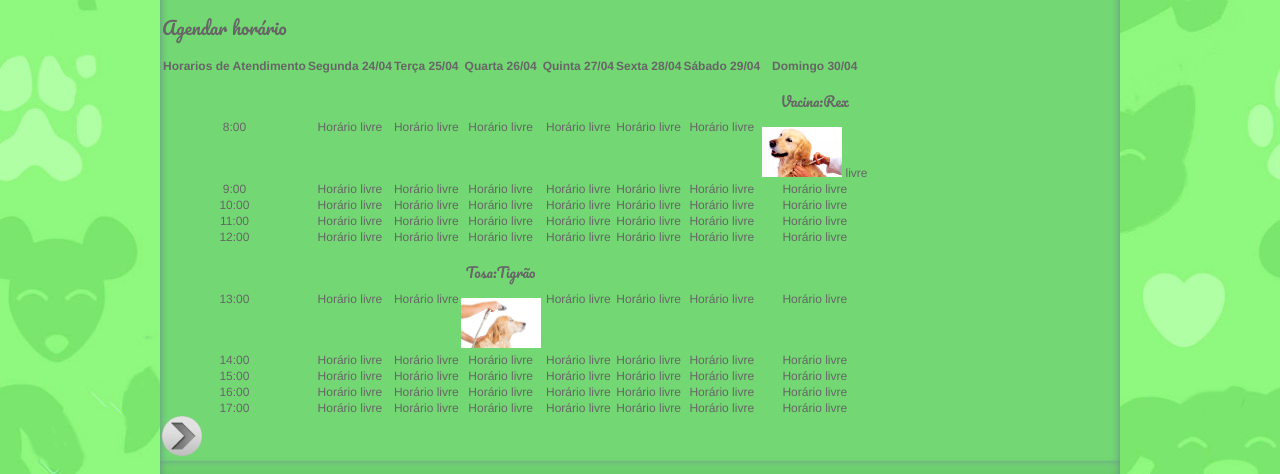
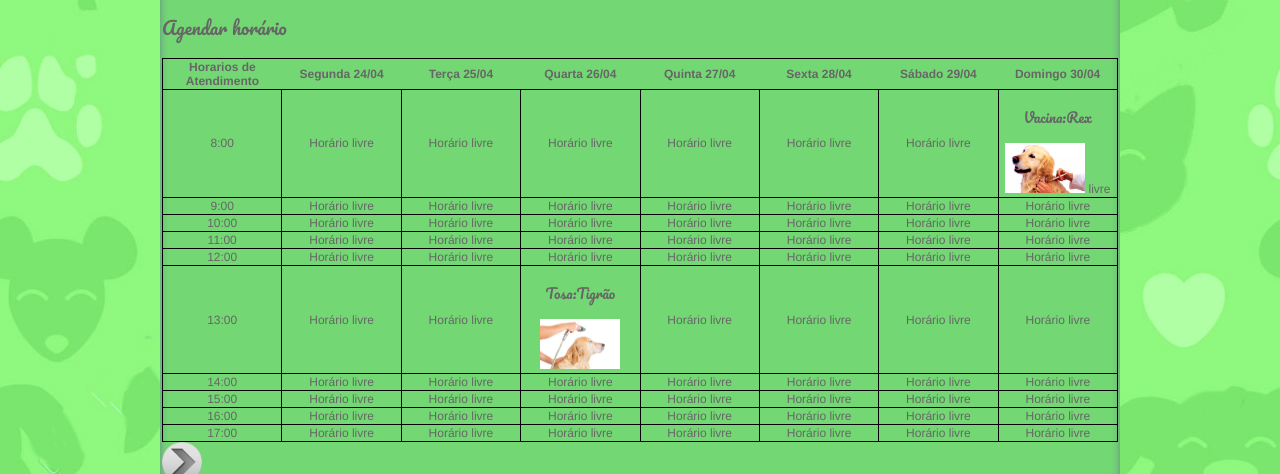
Before and after one commit to mathgomes/PetShopApplication, a plain HTML site: page Cliente/horarioServico.html in a window 1280 px wide. Shown: the part 177-651 px from the top of the page. Drawn offline with Linux system fonts and the light colour scheme.

Commit message:
refazendo o commit que deu errado antes

```diff
--- a/styles/layout.css
+++ b/styles/layout.css
@@ -619,9 +619,8 @@ footer .logo {
 	width:40px;
 }
 
-article.tabela_servico table,
-article.tr,
-article.td
+.tabela_servico tr,
+.tabela_servico td
 {
 	width :10%;
 	border: 1px solid black;
```
